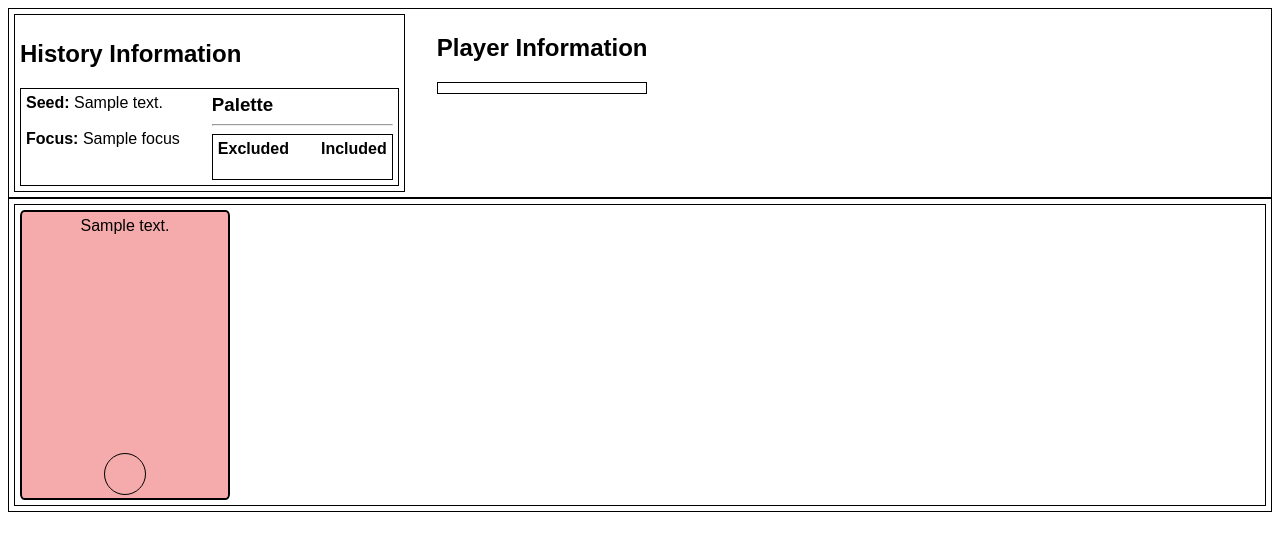
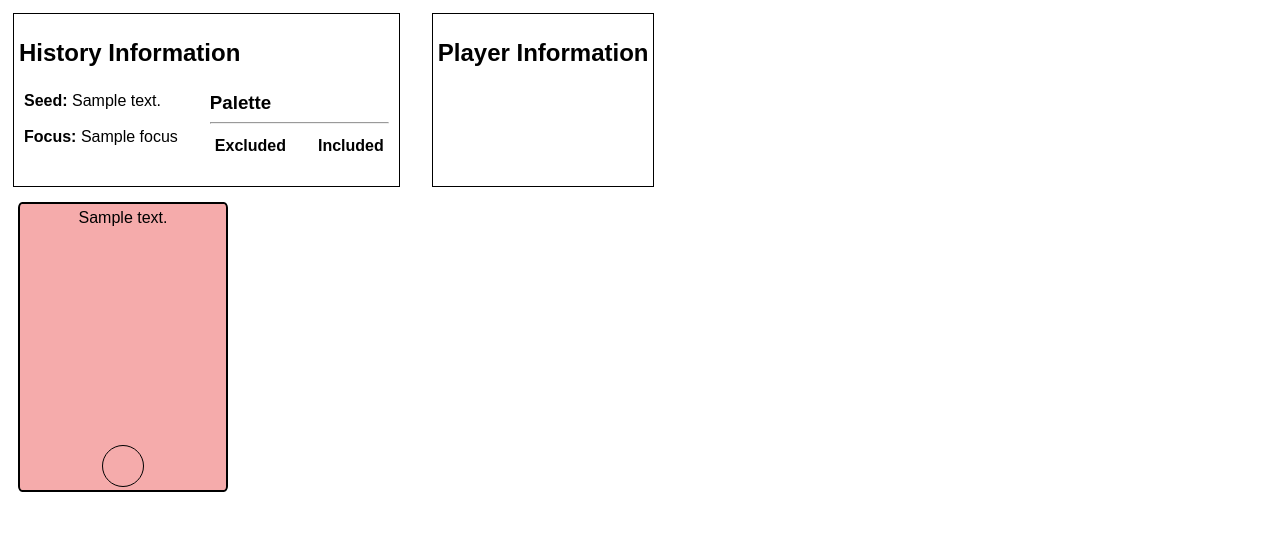
Before and after one commit to ChexWarrior/microsope-web, a Symfony app: template templates/history/index.html.twig in a window 1280 px wide. Shown: the top 551 px of the page. Run offline with Twig, Linux system fonts and the light colour scheme; the template is opened without the code that fills it: most values are stand-ins (such as "Sample title", 1, 10 or a date in 2020); some libraries are stand-ins or nearby versions.

Commit message:
Remove borders from cards

```diff
--- a/public/css/style.css
+++ b/public/css/style.css
@@ -6,7 +6,6 @@ body {
   display: flex;
   flex-wrap: wrap;
   gap: 2em;
-  border: black 1px solid;
   padding: 5px;
 }
 
@@ -14,7 +13,7 @@ body {
   flex-direction: column;
 }
 
-.history {
+.padded-border {
   border: black 1px solid;
   padding: 5px;
 }
--- a/templates/history/index.html.twig
+++ b/templates/history/index.html.twig
@@ -5,7 +5,7 @@
 {% block body %}
   <!-- Top Container -->
   <div class="container">
-    <div class="history container-padding">
+    <div class="history padded-border">
       <h2>History Information</h2>
       <div class="container">
         <div>
@@ -28,7 +28,7 @@
         {% endif %}
       </div>
     </div>
-    <div class="player">
+    <div class="players padded-border">
       <h2>Player Information</h2>
       <div class="container">
       {% include "partials/players.html.twig" with { players: history.players } %}
```
